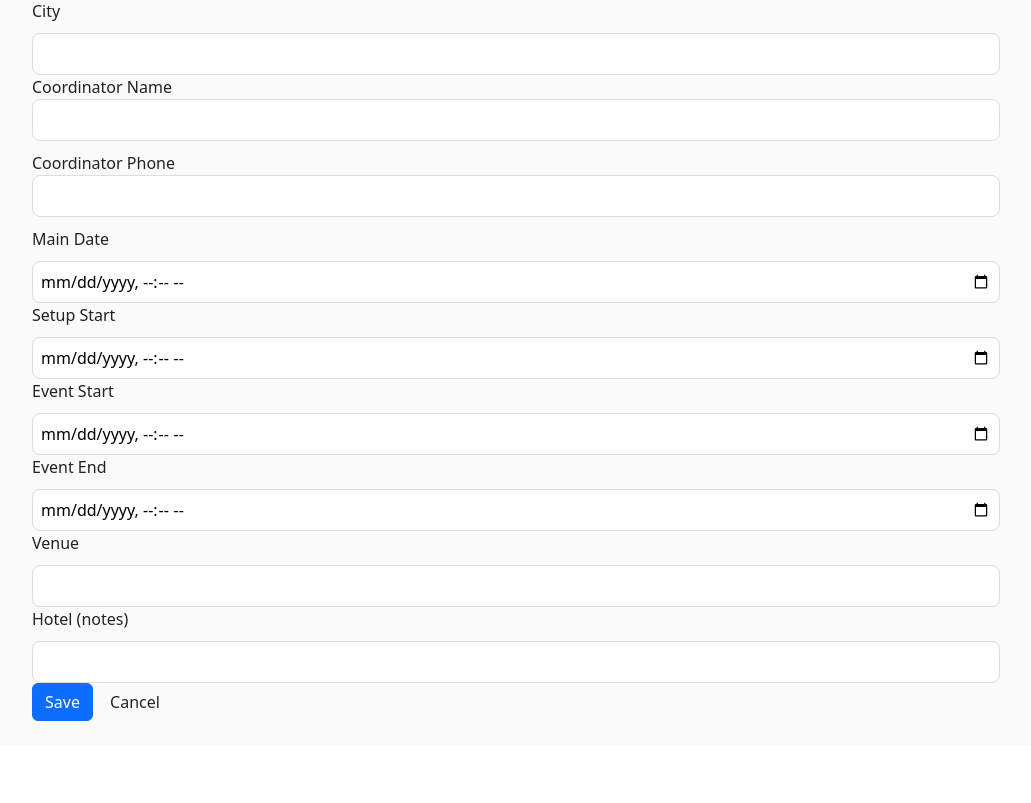
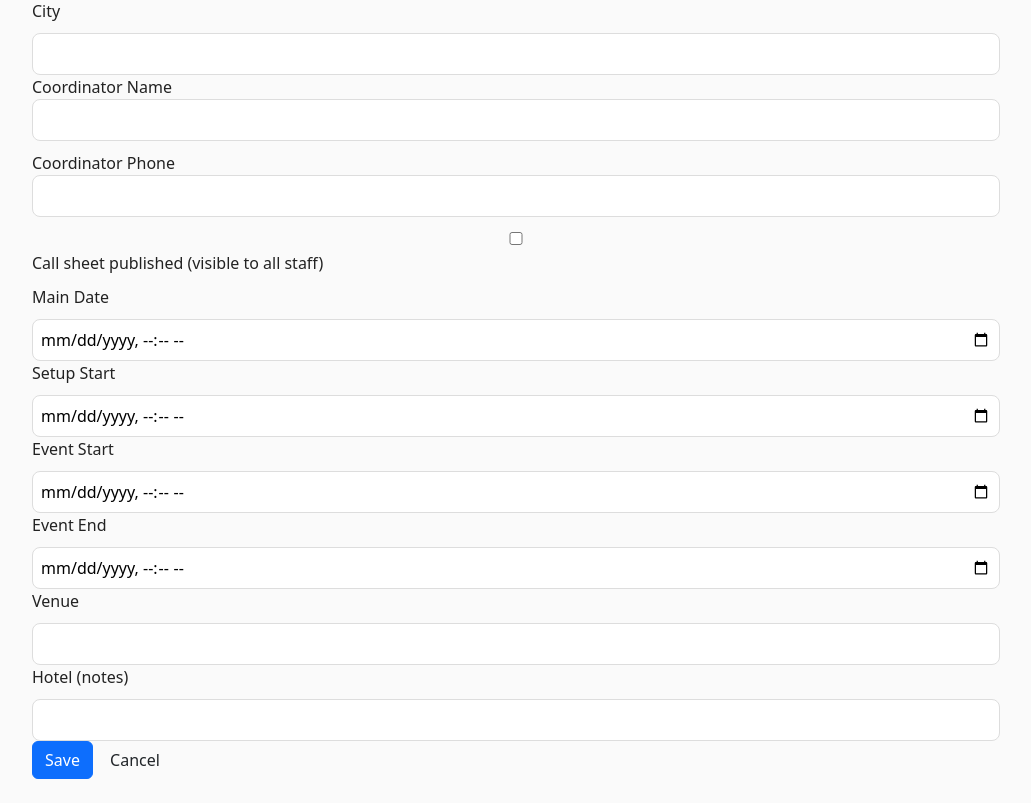
Before and after one commit to Ksmishra123/osa_staff, a Flask app: template templates/edit_event.html in a window 1280 px wide. Shown: the part 130-933 px from the top of the page, without its empty margins (124-1155 px from the left). Before the commit the page ends 851 px from the top, so only its background shows below. Run offline with Flask 3, Linux system fonts and the light colour scheme; the template is opened without the code that fills it, so the values that code supplies are empty; parts of the project's set-up code (start-up, migrations or seed data) failed here and were passed over.

Commit message:
Add checkbox for call sheet published in event form

```diff
--- a/templates/edit_event.html
+++ b/templates/edit_event.html
@@ -10,6 +10,12 @@
   <div><label>Coordinator Phone
     <input name="coordinator_phone" value="{{ ev.coordinator_phone or '' }}">
   </label></div>
+  <div>
+    <label>
+      <input type="checkbox" name="call_sheet_published" value="1" {% if ev.call_sheet_published %}checked{% endif %}>
+      Call sheet published (visible to all staff)
+    </label>
+  </div>
 
   <div><label>Main Date</label><input type="datetime-local" name="date" value="{{ ev.date|default('',true)|datetime_local }}"></div>
   <div><label>Setup Start</label><input type="datetime-local" name="setup_start" value="{{ ev.setup_start|default('',true)|datetime_local }}"></div>
```
